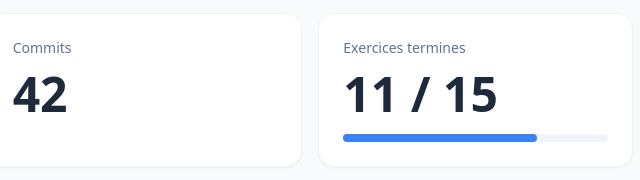
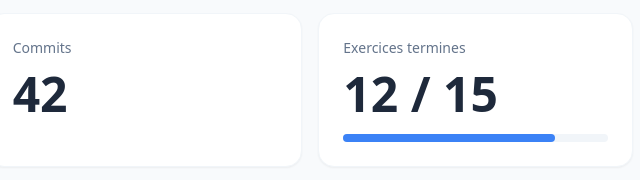
Before and after one commit to nahisdaniel/journal-de-bord, a plain HTML site: page dashboard.html in a window 1280 px wide. Shown: the part 147-327 px from the top of the page, 607-1247 px from the left. Drawn offline with nearby package versions, Linux system fonts and the light colour scheme.

Commit message:
Exercice 12 : compter les affaires rentables avec for et if + dashboard 12/15

```diff
--- a/dashboard.html
+++ b/dashboard.html
@@ -31,9 +31,9 @@
         </section>
         <section class="bg-white rounded-2xl p-6 shadow-sm border border-slate-100">
           <h2 class="text-slate-500 text-sm">Exercices termines</h2>
-          <p class="text-5xl font-bold mt-3 text-slate-800">11 / 15</p>
+          <p class="text-5xl font-bold mt-3 text-slate-800">12 / 15</p>
           <div class="h-2 bg-slate-100 rounded-full mt-4">
-            <div class="h-2 bg-blue-500 rounded-full w-[73%]"></div>
+            <div class="h-2 bg-blue-500 rounded-full w-[80%]"></div>
           </div>
         </section>
       </div>
```
